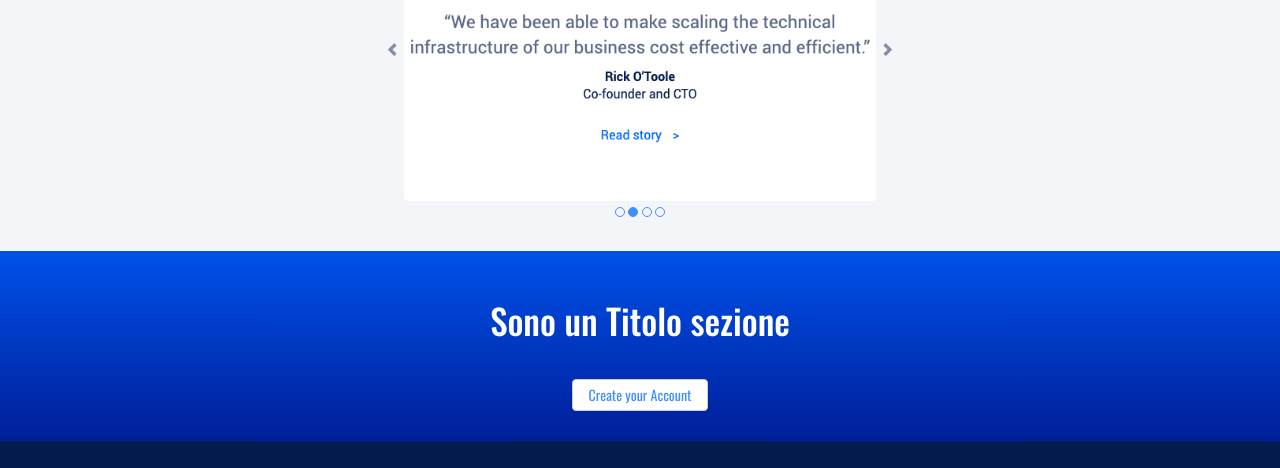
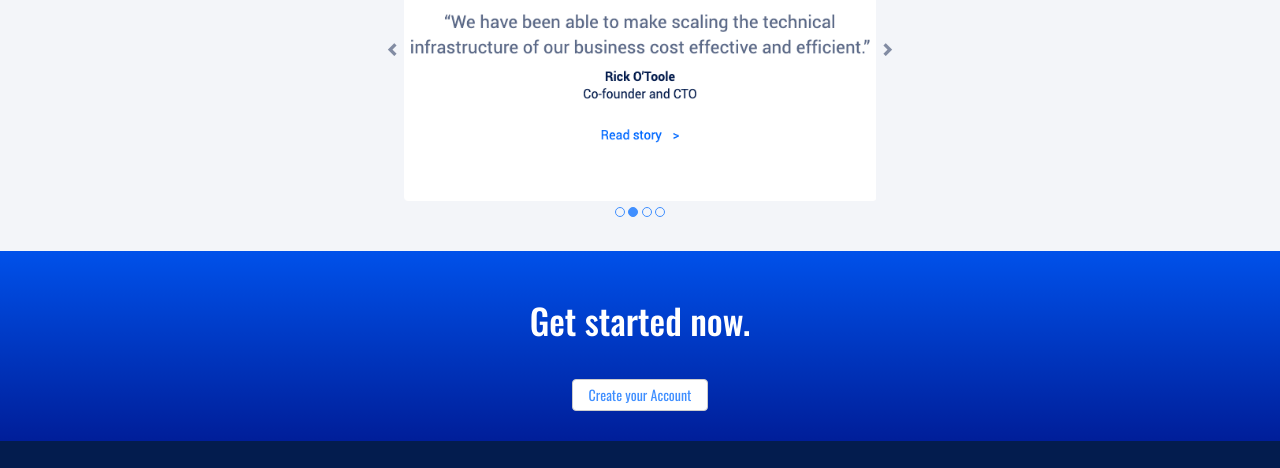
Before and after one commit to dalessio-federico/html-css-digitalocean, a plain HTML site: page index.html in a window 1280 px wide. Shown: the part 2909-3377 px from the top of the page. Drawn offline with nearby package versions, Linux system fonts and the light colour scheme.

Commit message:
Aggiunta contenuto sezione 7

```diff
--- a/index.html
+++ b/index.html
@@ -333,7 +333,7 @@
         </div>
       </div>
       <div id="info_getstarted" class="background_blue padding_bottom padding_top text-center">
-        <h2 class="padding_bottom">Sono un Titolo sezione</h2>
+        <h2 class="padding_bottom">Get started now.</h2>
         <div class="ms_resized">
           <button type="button" class="btn btn-default ms_azzurro ms_costume_btn">Create your Account</button>
         </div>
```
